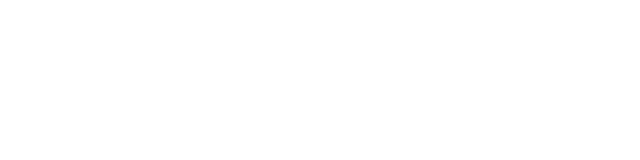
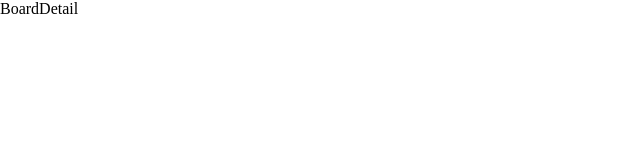
Before and after one commit to drasla/lecture-react-15-board, a React (Vite) app: page /post/1 in a window 1280 px wide. Shown: the top 160 px of the page, without its empty margins (0-640 px from the left). Built offline with nearby package versions, Linux system fonts and the light colour scheme.

Commit message:
router 설정 완료

```diff
--- a/src/App.tsx
+++ b/src/App.tsx
@@ -1,5 +1,14 @@
+import GlobalStyles from "./styles/GlobalStyles.tsx";
+import { RouterProvider } from "react-router";
+import router from "./router/router.tsx";
+
 function App() {
-    return <></>;
+    return (
+        <>
+            <GlobalStyles />
+            <RouterProvider router={router} />
+        </>
+    );
 }
 
 export default App;
--- /dev/null
+++ b/src/layouts/Layout.tsx
@@ -0,0 +1,11 @@
+import { Outlet } from "react-router";
+
+function Layout() {
+    return (
+        <>
+            <Outlet />
+        </>
+    );
+}
+
+export default Layout;
--- /dev/null
+++ b/src/pages/(auth)/Login.tsx
@@ -0,0 +1,5 @@
+function Login() {
+    return <>Login</>;
+}
+
+export default Login;
--- /dev/null
+++ b/src/pages/(auth)/Register.tsx
@@ -0,0 +1,5 @@
+function Register() {
+    return <>Register</>;
+}
+
+export default Register;
--- /dev/null
+++ b/src/pages/BoardList.tsx
@@ -0,0 +1,5 @@
+function BoardList() {
+    return <>BoardList</>;
+}
+
+export default BoardList;
--- /dev/null
+++ b/src/pages/ErrorPage.tsx
@@ -0,0 +1,5 @@
+function ErrorPage() {
+    return <>ErrorPage</>;
+}
+
+export default ErrorPage;
--- /dev/null
+++ b/src/pages/post/BoardDetail.tsx
@@ -0,0 +1,5 @@
+function BoardDetail() {
+    return <>BoardDetail</>;
+}
+
+export default BoardDetail;
--- /dev/null
+++ b/src/pages/post/BoardEdit.tsx
@@ -0,0 +1,5 @@
+function BoardEdit() {
+    return <>BoardEdit</>;
+}
+
+export default BoardEdit;
--- /dev/null
+++ b/src/pages/post/BoardWrite.tsx
@@ -0,0 +1,5 @@
+function BoardWrite() {
+    return <>BoardWrite</>;
+}
+
+export default BoardWrite;
--- /dev/null
+++ b/src/router/router.tsx
@@ -0,0 +1,27 @@
+import { createBrowserRouter } from "react-router";
+import BoardList from "../pages/BoardList.tsx";
+import BoardDetail from "../pages/post/BoardDetail.tsx";
+import BoardWrite from "../pages/post/BoardWrite.tsx";
+import BoardEdit from "../pages/post/BoardEdit.tsx";
+import Login from "../pages/(auth)/Login.tsx";
+import Register from "../pages/(auth)/Register.tsx";
+import Layout from "../layouts/Layout.tsx";
+import ErrorPage from "../pages/ErrorPage.tsx";
+
+const router = createBrowserRouter([
+    {
+        element: <Layout />,
+        children: [
+            { path: "/", element: <BoardList /> },
+            { path: "/post/:id", element: <BoardDetail /> },
+            { path: "/post/write", element: <BoardWrite /> },
+            { path: "/post/edit", element: <BoardEdit /> },
+            { path: "/login", element: <Login /> },
+            { path: "/register", element: <Register /> },
+        ],
+    },
+    // 우리가 지정해준 주소 외의 모든 주소는 path: "*"를 해준 쪽으로 접근됨
+    { path: "*", element: <ErrorPage /> },
+]);
+
+export default router;
--- /dev/null
+++ b/src/styles/GlobalStyles.tsx
@@ -0,0 +1,28 @@
+import { createGlobalStyle } from "styled-components";
+
+const GlobalStyles = createGlobalStyle`
+    * {
+        margin: 0;
+        padding: 0;
+        box-sizing: border-box;
+    }
+
+    a {
+        text-decoration: none;
+        color: inherit;
+    }
+
+    input {
+        &:focus {
+            outline: none;
+        }
+    }
+
+    button {
+        &:focus {
+            outline: none;
+        }
+    }
+`;
+
+export default GlobalStyles;
```
Also changed, not shown: src/firebase.ts (added, +33 -0 lines), 2 other files (tests, documents, lock files or other folders).
